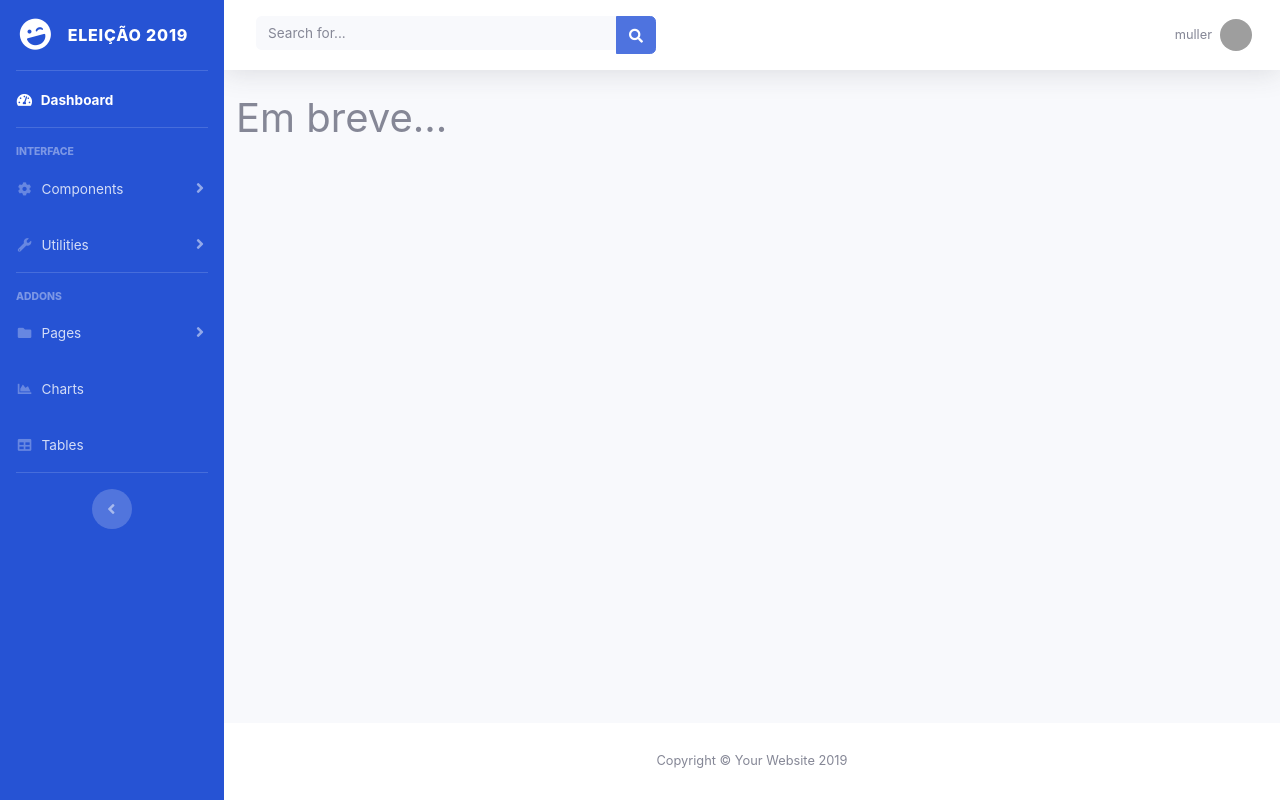
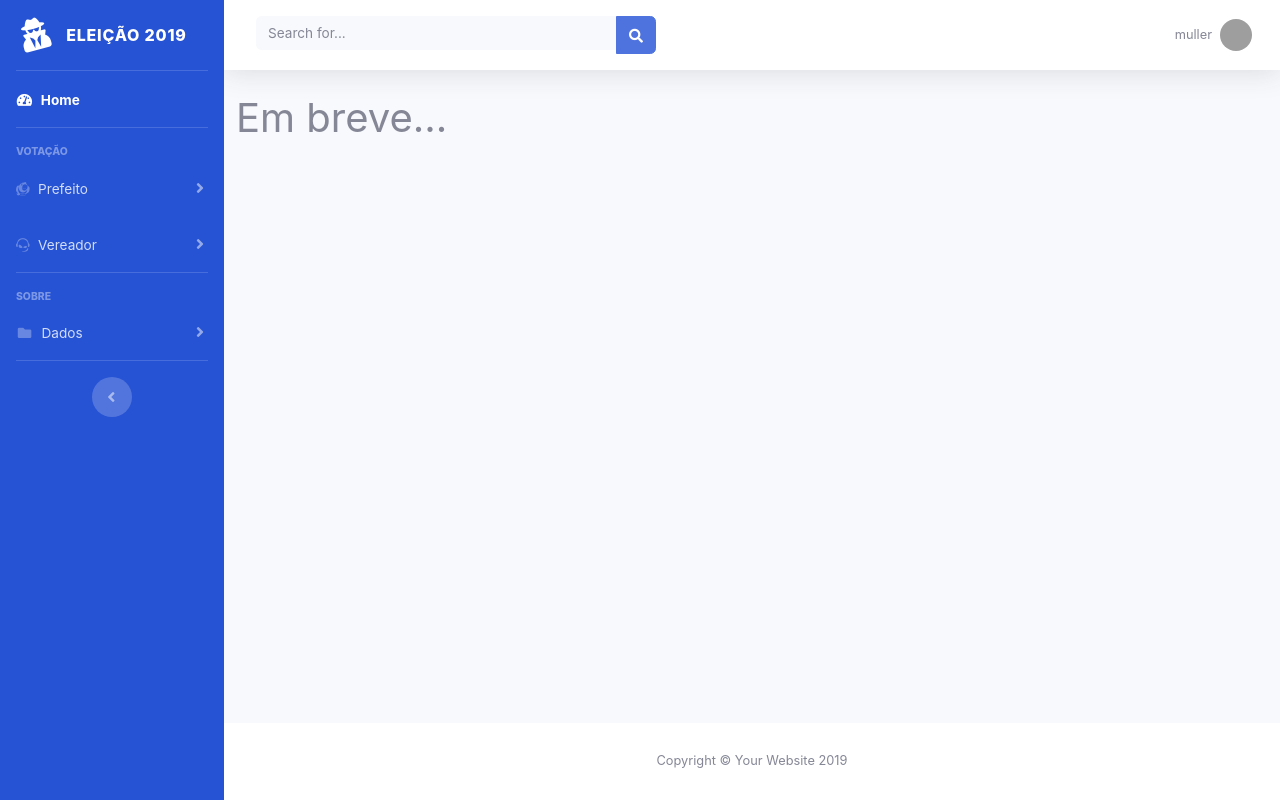
Before and after one commit to mulleroliveira/eleicao, a Django app: page /gestao/ in a window 1280 px wide. Run offline with Django 3.2, Linux system fonts and the light colour scheme; a user stored in the database is signed in; some libraries are stand-ins or nearby versions; some web fonts are replaced; grey boxes are pictures that could not be loaded.

Commit message:
Mudança dos icons na navbar

```diff
--- a/gestao/templates/base.html
+++ b/gestao/templates/base.html
@@ -34,8 +34,7 @@
       <!-- Sidebar - Brand -->
       <a class="sidebar-brand d-flex align-items-center justify-content-center" href="/gestao/">
         <div class="sidebar-brand-icon rotate-n-15">
-          <i class="fas fa-laugh-wink"></i>
-        </div>
+          <i class="fas fa-user-secret"></i>        </div>
         <div class="sidebar-brand-text mx-3">Eleição 2019</div>
       </a>
 
@@ -46,7 +45,7 @@
       <li class="nav-item active">
         <a class="nav-link" href="index.html">
           <i class="fas fa-fw fa-tachometer-alt"></i>
-          <span>Dashboard</span></a>
+          <span>Home</span></a>
       </li>
 
       <!-- Divider -->
@@ -54,15 +53,15 @@
 
       <!-- Heading -->
       <div class="sidebar-heading">
-        Interface
+        Votação
       </div>
 
       <!-- Nav Item - Pages Collapse Menu -->
       <li class="nav-item">
         <a class="nav-link collapsed" href="#" data-toggle="collapse" data-target="#collapseTwo" aria-expanded="true"
           aria-controls="collapseTwo">
-          <i class="fas fa-fw fa-cog"></i>
-          <span>Components</span>
+          <i class="fab fa-themeisle"></i>
+          <span>Prefeito</span>
         </a>
         <div id="collapseTwo" class="collapse" aria-labelledby="headingTwo" data-parent="#accordionSidebar">
           <div class="bg-white py-2 collapse-inner rounded">
@@ -77,8 +76,8 @@
       <li class="nav-item">
         <a class="nav-link collapsed" href="#" data-toggle="collapse" data-target="#collapseUtilities"
           aria-expanded="true" aria-controls="collapseUtilities">
-          <i class="fas fa-fw fa-wrench"></i>
-          <span>Utilities</span>
+          <i class="fab fa-teamspeak"></i>
+          <span>Vereador</span>
         </a>
         <div id="collapseUtilities" class="collapse" aria-labelledby="headingUtilities" data-parent="#accordionSidebar">
           <div class="bg-white py-2 collapse-inner rounded">
@@ -96,7 +95,7 @@
 
       <!-- Heading -->
       <div class="sidebar-heading">
-        Addons
+        Sobre
       </div>
 
       <!-- Nav Item - Pages Collapse Menu -->
@@ -104,7 +103,7 @@
         <a class="nav-link collapsed" href="#" data-toggle="collapse" data-target="#collapsePages" aria-expanded="true"
           aria-controls="collapsePages">
           <i class="fas fa-fw fa-folder"></i>
-          <span>Pages</span>
+          <span>Dados</span>
         </a>
         <div id="collapsePages" class="collapse" aria-labelledby="headingPages" data-parent="#accordionSidebar">
           <div class="bg-white py-2 collapse-inner rounded">
@@ -118,20 +117,6 @@
             <a class="collapse-item" href="blank.html">Blank Page</a>
           </div>
         </div>
-      </li>
-
-      <!-- Nav Item - Charts -->
-      <li class="nav-item">
-        <a class="nav-link" href="charts.html">
-          <i class="fas fa-fw fa-chart-area"></i>
-          <span>Charts</span></a>
-      </li>
-
-      <!-- Nav Item - Tables -->
-      <li class="nav-item">
-        <a class="nav-link" href="tables.html">
-          <i class="fas fa-fw fa-table"></i>
-          <span>Tables</span></a>
       </li>
 
       <!-- Divider -->
```
